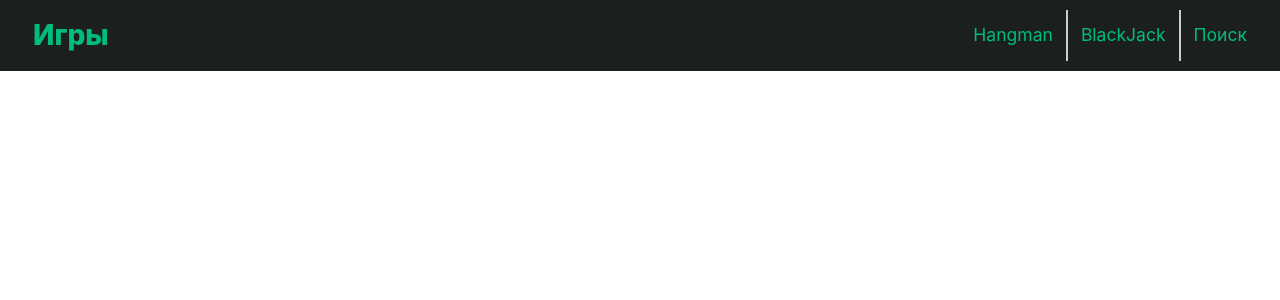
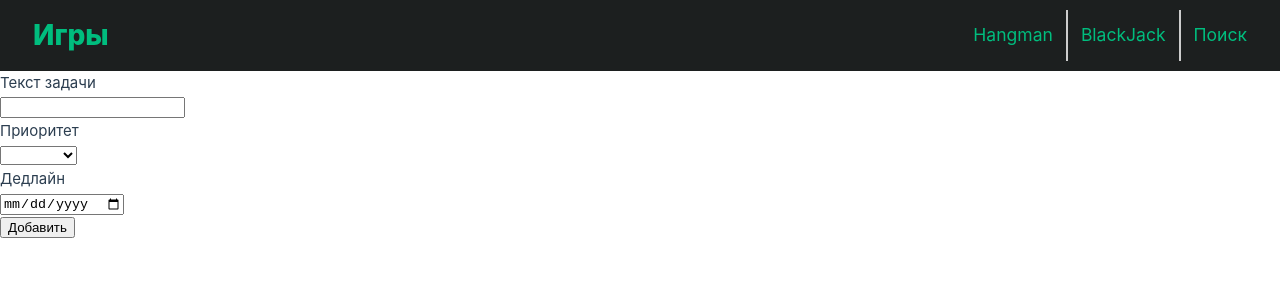
Before and after one commit to VsevolodKozlov-git/vue-tutoring-demo-project, a Vue app: page /todo in a window 1280 px wide. Shown: the top 300 px of the page. Built offline with nearby package versions, Linux system fonts and the light colour scheme.

Commit message:
feat: простое todo

```diff
--- a/src/router/index.js
+++ b/src/router/index.js
@@ -23,6 +23,11 @@ const router = createRouter({
       name: 'text_search',
       component: () => import('@/views/TextSearch.vue'),
     },
+    {
+      path: '/todo',
+      name: 'todo',
+      component: () => import('@/views/ToDoView.vue'),
+    },
   ],
 })
 
--- /dev/null
+++ b/src/views/ToDoView.vue
@@ -0,0 +1,48 @@
+<template>
+  <div>
+    <div>Текст задачи</div>
+    <input name="text" v-model="taskForm.text" />
+  </div>
+  <div>
+    <div>Приоритет</div>
+    <select name="priority" v-model="taskForm.priority">
+      <option value="0">Низкий</option>
+      <option value="1">Средний</option>
+      <option value="2">Высокий</option>
+    </select>
+  </div>
+  <div>
+    <div>Дедлайн</div>
+    <input type="date" name="date" v-model="taskForm.date" />
+  </div>
+  <button @click="addTask">Добавить</button>
+  <table>
+    <tr v-for="task in tasks" :key="task.id">
+      <td>{{ task.text }}</td>
+      <td>{{ task.priority }}</td>
+      <td>{{ task.date }}</td>
+      <td @click="deleteTask(task.id)">X</td>
+    </tr>
+  </table>
+</template>
+
+<script setup>
+import { ref } from 'vue'
+
+const tasks = ref([])
+const taskForm = ref({
+  text: null,
+  priority: null,
+  date: null,
+})
+let id = 0
+const addTask = () => {
+  tasks.value.push({ ...taskForm.value, id: id++ })
+}
+
+const deleteTask = (idDelete) => {
+  tasks.value = tasks.value.filter((task) => task.id != idDelete)
+}
+</script>
+
+<style lang="css" scoped></style>
```
